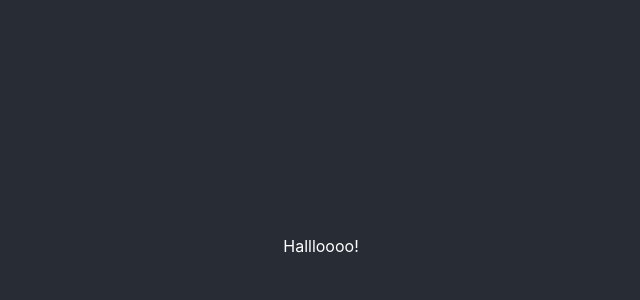
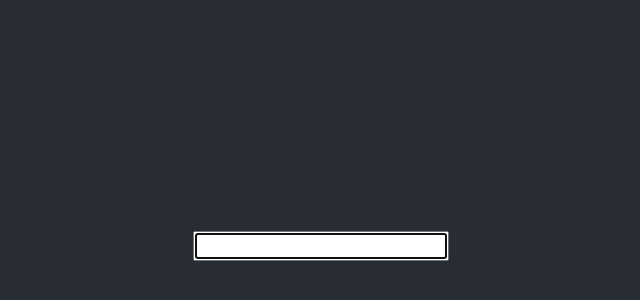
Before and after one commit to kbernal96/dictionary-app, a React (Create React App) app: page / in a window 1280 px wide. Shown: the part 154-454 px from the top of the page, without its empty margins (319-959 px from the left). Built offline with nearby package versions, Linux system fonts and the light colour scheme.

Commit message:
created a search engine

```diff
--- a/src/App.js
+++ b/src/App.js
@@ -1,11 +1,12 @@
 import './App.css';
+import Dictionary from './Dictionary';
 
 function App() {
   return (
     <div className="App">
-      <header className="App-header">
-        Hallloooo!
-      </header>
+      <div className="container">
+        <Dictionary />
+      </div>
     </div>
   );
 }
--- /dev/null
+++ b/src/Dictionary.js
@@ -0,0 +1,22 @@
+import React, {useState} from 'react';
+
+export default function Dictionary() {
+    let [keyword, setKeyword] = useState("");
+
+    function search(event) {
+        event.preventDefault();
+        alert(`searching ${keyword}`);
+    }
+
+    function handleKeyword(event) {
+        setKeyword(event.target.value);
+    }
+
+    return (
+        <div className="Dictionary">
+            <form onSubmit={search}>
+                <input type="search" autoFocus={true} onChange={handleKeyword}/>
+            </form>
+        </div>
+    )
+}
```
Also changed, not shown: src/setupTests.js (deleted, +0 -5 lines), public/manifest.json, src/logo.svg (deleted), 1 other file (tests, documents, lock files or other folders).
